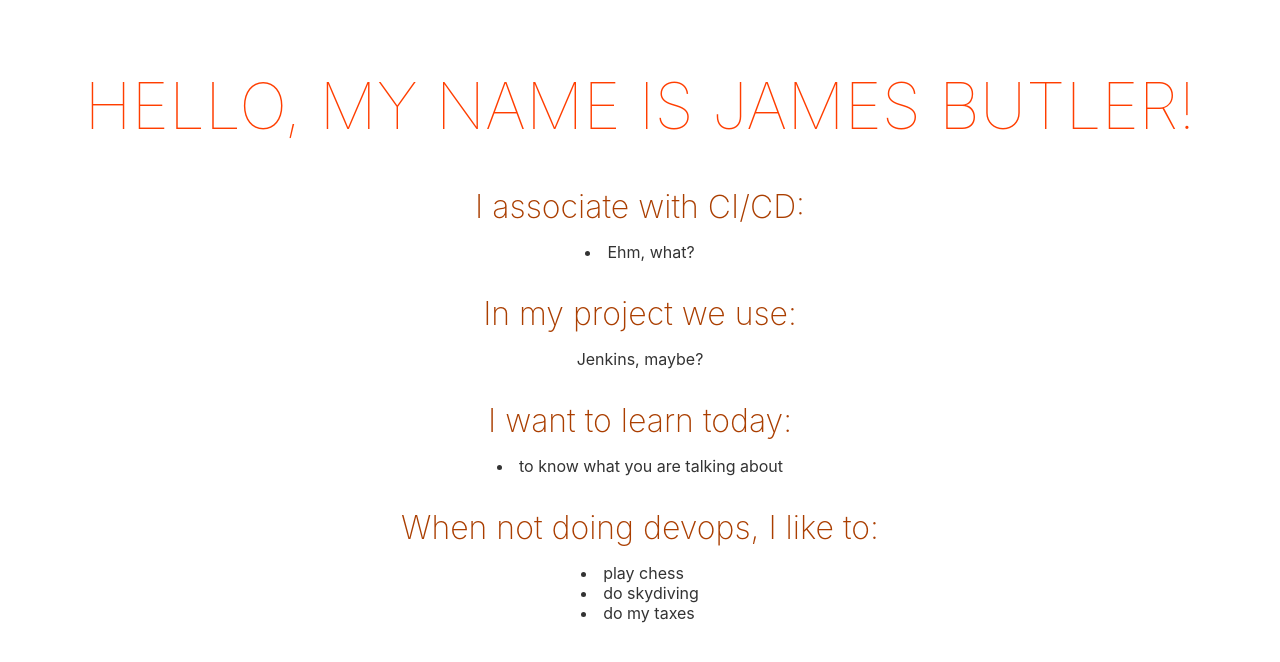
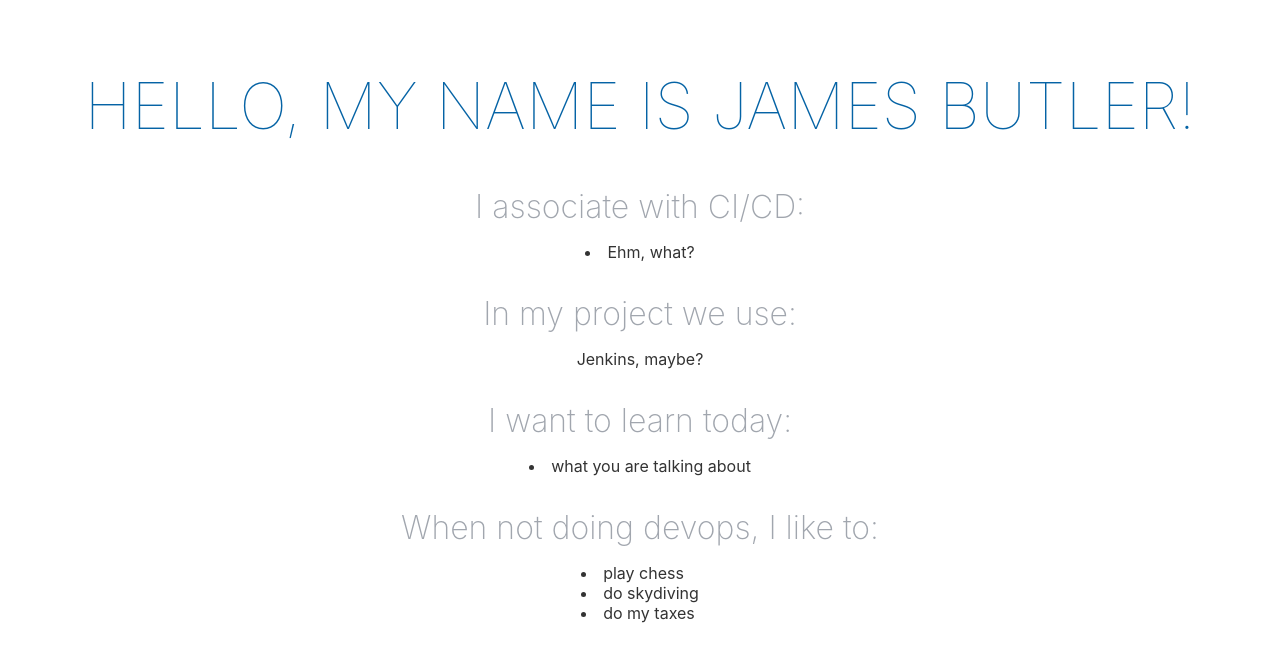
Before and after one commit to xerevity/ciCdPlayground, a Svelte app: page / in a window 1280 px wide. Shown: the top 662 px of the page. Built offline with nearby package versions, Linux system fonts and the light colour scheme.

Commit message:
Use TNG colours and small clean-ups

```diff
--- a/public/index.html
+++ b/public/index.html
@@ -4,7 +4,7 @@
 	<meta charset='utf-8'>
 	<meta name='viewport' content='width=device-width,initial-scale=1'>
 
-	<title>Svelte app</title>
+	<title>Very well, Sir!</title>
 
 	<link rel='icon' type='image/png' href='/favicon.png'>
 	<link rel='stylesheet' href='/global.css'>
--- a/src/App.svelte
+++ b/src/App.svelte
@@ -32,14 +32,14 @@
 	}
 
 	h1 {
-		color: #ff3e00;
+		color: #0563A5;
 		text-transform: uppercase;
 		font-size: 4em;
 		font-weight: 100;
 	}
 
 	h2 {
-		color: #aa3e00;
+		color: #A1A6AE;
 		font-size: 2em;
 		font-weight: 200;
 
--- a/src/main.js
+++ b/src/main.js
@@ -1,6 +1,6 @@
 import App from './App.svelte';
 
-export const app = new App({
+new App({
 	target: document.body,
 	props: {
 		// What's your name?
@@ -16,7 +16,7 @@ export const app = new App({
 		tools: 'Jenkins, maybe?',
 		// What do you want to learn in this workshop?
 		expectations: [
-			'to know what you are talking about'
+			'what you are talking about'
 		],
 		// What do you like to do when you're not coding?
 		hobbies: [
@@ -26,5 +26,3 @@ export const app = new App({
 		]
 	}
 });
-
-export default app;
```
Also changed, not shown: 1 other file (tests, documents, lock files or other folders).
